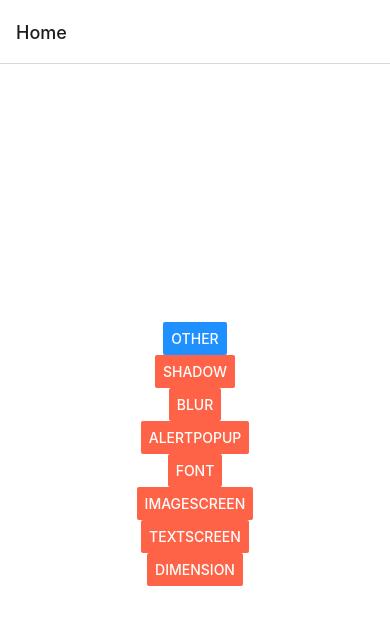
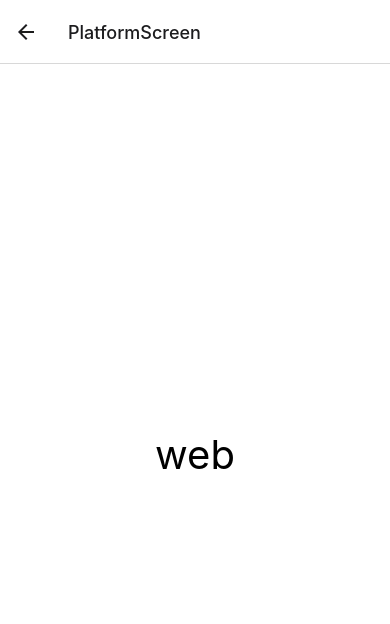
Before and after one commit to socratone/react-native-example, a React Native app: screen /PlatformScreen in a window 390 px wide. Shown: the top 624 px of the page. Built offline with nearby package versions, Linux system fonts and the light colour scheme.

Commit message:
feat: platform 예제 추가

```diff
--- a/App.tsx
+++ b/App.tsx
@@ -12,6 +12,7 @@ import Shadow from './screens/Shadow';
 import ImageScreen from './screens/ImageScreen';
 import TextScreen from './screens/TextScreen';
 import Dimension from './screens/Dimension';
+import PlatformScreen from './screens/PlatformScreen';
 
 export type StackParamList = {
   Home: undefined;
@@ -23,6 +24,7 @@ export type StackParamList = {
   ImageScreen: undefined;
   TextScreen: undefined;
   Dimension: undefined;
+  PlatformScreen: undefined;
 };
 
 const Stack = createNativeStackNavigator();
@@ -48,6 +50,7 @@ export default function App() {
         <Stack.Screen name="ImageScreen" component={ImageScreen} />
         <Stack.Screen name="TextScreen" component={TextScreen} />
         <Stack.Screen name="Dimension" component={Dimension} />
+        <Stack.Screen name="PlatformScreen" component={PlatformScreen} />
       </Stack.Navigator>
     </NavigationContainer>
   );
--- a/screens/Home.tsx
+++ b/screens/Home.tsx
@@ -48,6 +48,11 @@ const Home = (props: Props) => {
         onPress={() => props.navigation.navigate('Dimension')}
         color={colors.secondary}
       />
+      <Button
+        title="PlatformScreen"
+        onPress={() => props.navigation.navigate('PlatformScreen')}
+        color={colors.secondary}
+      />
     </View>
   );
 };
--- /dev/null
+++ b/screens/PlatformScreen.tsx
@@ -0,0 +1,28 @@
+import { StyleSheet, View, Text, Platform } from 'react-native';
+import { NativeStackScreenProps } from '@react-navigation/native-stack';
+import { StackParamList } from '../App';
+
+type Props = NativeStackScreenProps<StackParamList, 'PlatformScreen'>;
+
+const PlatformScreen = (props: Props) => {
+  return (
+    <View style={styles.container}>
+      <Text style={styles.text}>{Platform.OS}</Text>
+    </View>
+  );
+};
+
+const styles = StyleSheet.create({
+  container: {
+    backgroundColor: '#fff',
+    padding: 20,
+    flex: 1,
+    justifyContent: 'center',
+    alignItems: 'center',
+  },
+  text: {
+    fontSize: 40,
+  },
+});
+
+export default PlatformScreen;
```
